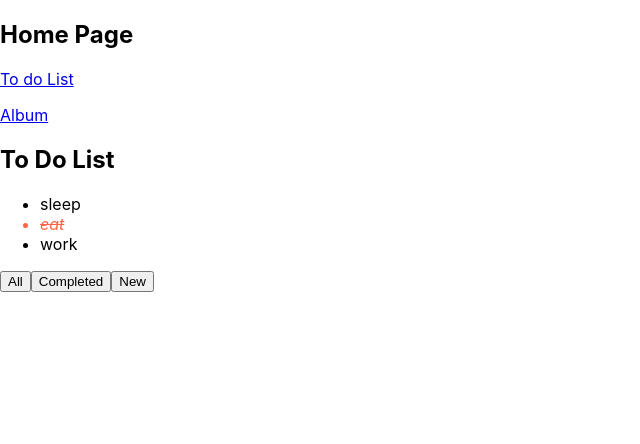
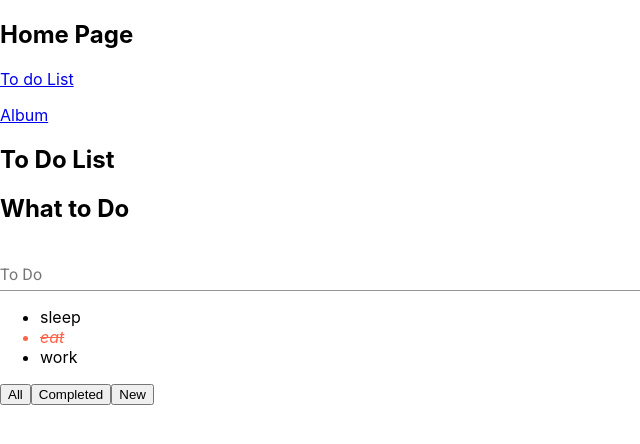
Before and after one commit to hoanglong1202/learn-react, a React (Create React App) app: page /todos in a window 1280 px wide. Shown: the top 444 px of the page, without its empty margins (0-640 px from the left). Built offline with nearby package versions, Linux system fonts and the light colour scheme; no server answers.

Commit message:
add form validation

```diff
--- a/package.json
+++ b/package.json
@@ -3,6 +3,8 @@
   "version": "0.1.0",
   "private": true,
   "dependencies": {
+    "@hookform/error-message": "^2.0.0",
+    "@hookform/resolvers": "^2.6.0",
     "@material-ui/core": "^4.12.0",
     "@material-ui/icons": "^4.11.2",
     "@testing-library/jest-dom": "^5.11.4",
@@ -13,9 +15,11 @@
     "query-string": "^7.0.1",
     "react": "^17.0.2",
     "react-dom": "^17.0.2",
+    "react-hook-form": "^7.10.1",
     "react-router-dom": "^5.2.0",
     "react-scripts": "4.0.3",
-    "web-vitals": "^1.0.1"
+    "web-vitals": "^1.0.1",
+    "yup": "^0.32.9"
   },
   "scripts": {
     "start": "react-scripts start",
--- a/src/App.jsx
+++ b/src/App.jsx
@@ -1,8 +1,7 @@
 import React from "react";
+import { NavLink, Redirect, Route, Switch } from "react-router-dom";
 import Album from "./features/Album";
 import ToDo from "./features/ToDo";
-import NotFound from "./components/NotFound";
-import { Route, Redirect, Switch, NavLink } from "react-router-dom";
 
 function App() {
   return (
@@ -22,7 +21,6 @@ function App() {
         <Route path="/todos" component={ToDo} />
         <Route path="/albums" component={Album} />
 
-        <Route component={NotFound} />
       </Switch>
     </>
   );
--- /dev/null
+++ b/src/components/form-control/InputField/index.jsx
@@ -0,0 +1,38 @@
+import React from "react";
+import PropTypes from "prop-types";
+import { TextField } from "@material-ui/core";
+import { Controller } from "react-hook-form";
+
+InputField.propTypes = {
+  form: PropTypes.object.isRequired,
+  name: PropTypes.string.isRequired,
+
+  label: PropTypes.string,
+  disabled: PropTypes.bool,
+};
+
+function InputField(props) {
+  const { form, name, label, disabled } = props;
+  const { control, formState } = form;
+  const hasError =
+    formState.touchedFields && formState.errors[name] ? true : false;
+
+  return (
+    <Controller
+      name={name}
+      control={control}
+      render={({ field }) => (
+        <TextField
+          {...field}
+          fullWidth
+          label={label}
+          disabled={disabled}
+          error={hasError}
+          helperText={formState.errors[name]?.message}
+        />
+      )}
+    />
+  );
+}
+
+export default InputField;
--- /dev/null
+++ b/src/features/ToDo/components/ToDoForm/index.jsx
@@ -0,0 +1,36 @@
+import React from "react";
+import PropTypes from "prop-types";
+import { useForm } from "react-hook-form";
+import InputField from "../../../../components/form-control/InputField";
+import { yupResolver } from "@hookform/resolvers/yup";
+import * as yup from "yup";
+
+ToDoForm.propTypes = {
+  onsubmit: PropTypes.func,
+};
+
+function ToDoForm(props) {
+  const schema = yup.object().shape({
+    title: yup.string().required("Please enter title"),
+  });
+
+  const form = useForm({
+    defaultValues: {
+      title: "",
+    },
+    resolver: yupResolver(schema),
+  });
+
+  const handleSubmit = (values) => {
+    console.log("TO DO FORM: " + JSON.stringify(values));
+  };
+
+  return (
+    <form onSubmit={form.handleSubmit(handleSubmit)}>
+      <h2>What to Do</h2>
+      <InputField form={form} label="To Do" name="title" />
+    </form>
+  );
+}
+
+export default ToDoForm;
--- a/src/features/ToDo/pages/ListPage/index.jsx
+++ b/src/features/ToDo/pages/ListPage/index.jsx
@@ -3,6 +3,7 @@ import ToDoList from "../../components/ToDoList";
 import queryString from "query-string";
 import { useHistory, useLocation, useRouteMatch } from "react-router-dom";
 import productsApi from "../../../../api/productApi";
+import ToDoForm from "../../components/ToDoForm";
 
 const initToDoList = [
   {
@@ -89,8 +90,14 @@ function ListPage(props) {
     [toDoList, filteredStatus]
   );
 
+  const handleToDoFormSubmit = (values) => {
+    console.log("To do form submit " + values);
+  };
+
   return (
     <div>
+      <ToDoForm onsubmit={handleToDoFormSubmit} />
+
       <ToDoList toDoList={filteredToDoList} onToDoClick={handleToDoClick} />
       <button onClick={handleFilteredAll}>All</button>
       <button onClick={handleFilteredCompleted}>Completed</button>
```
Also changed, not shown: 1 other file (tests, documents, lock files or other folders).
